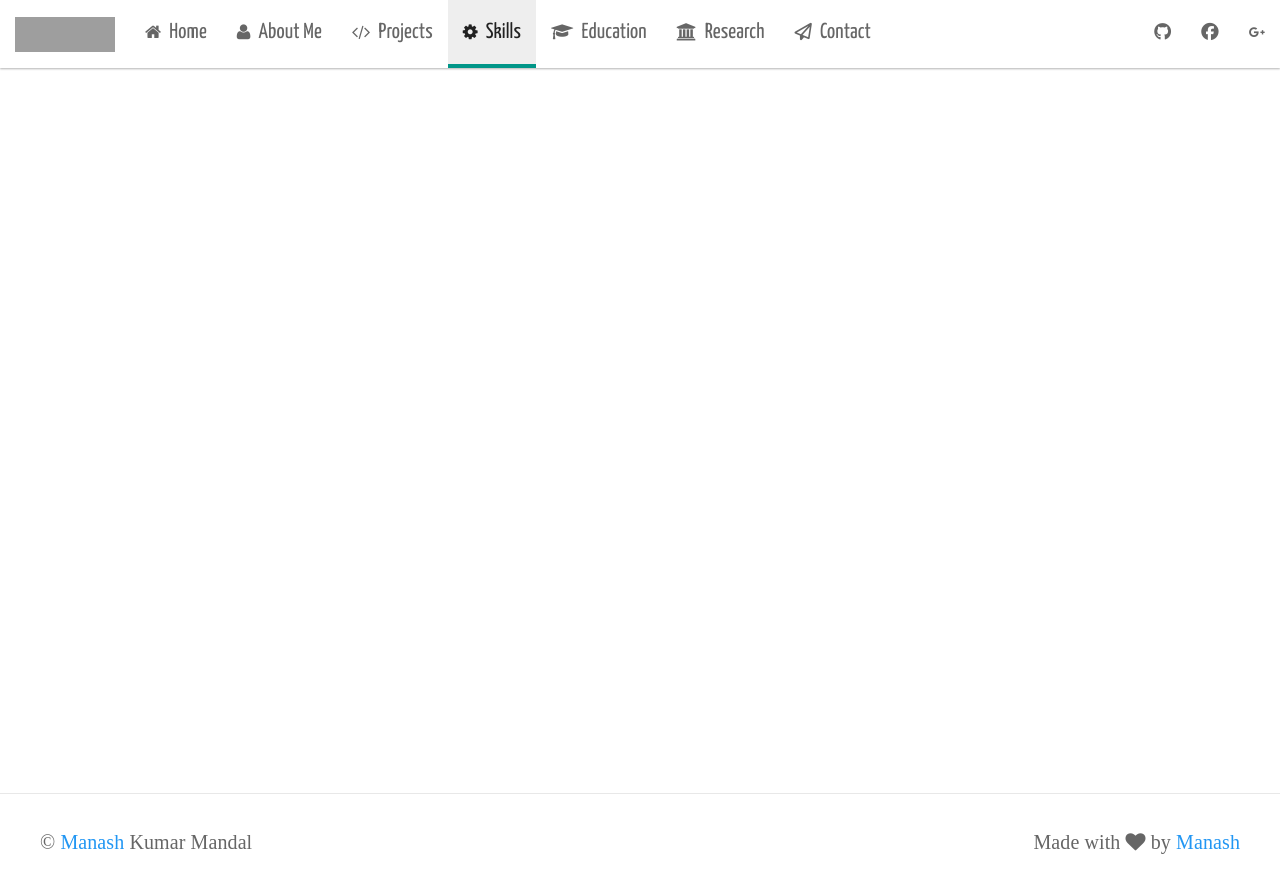
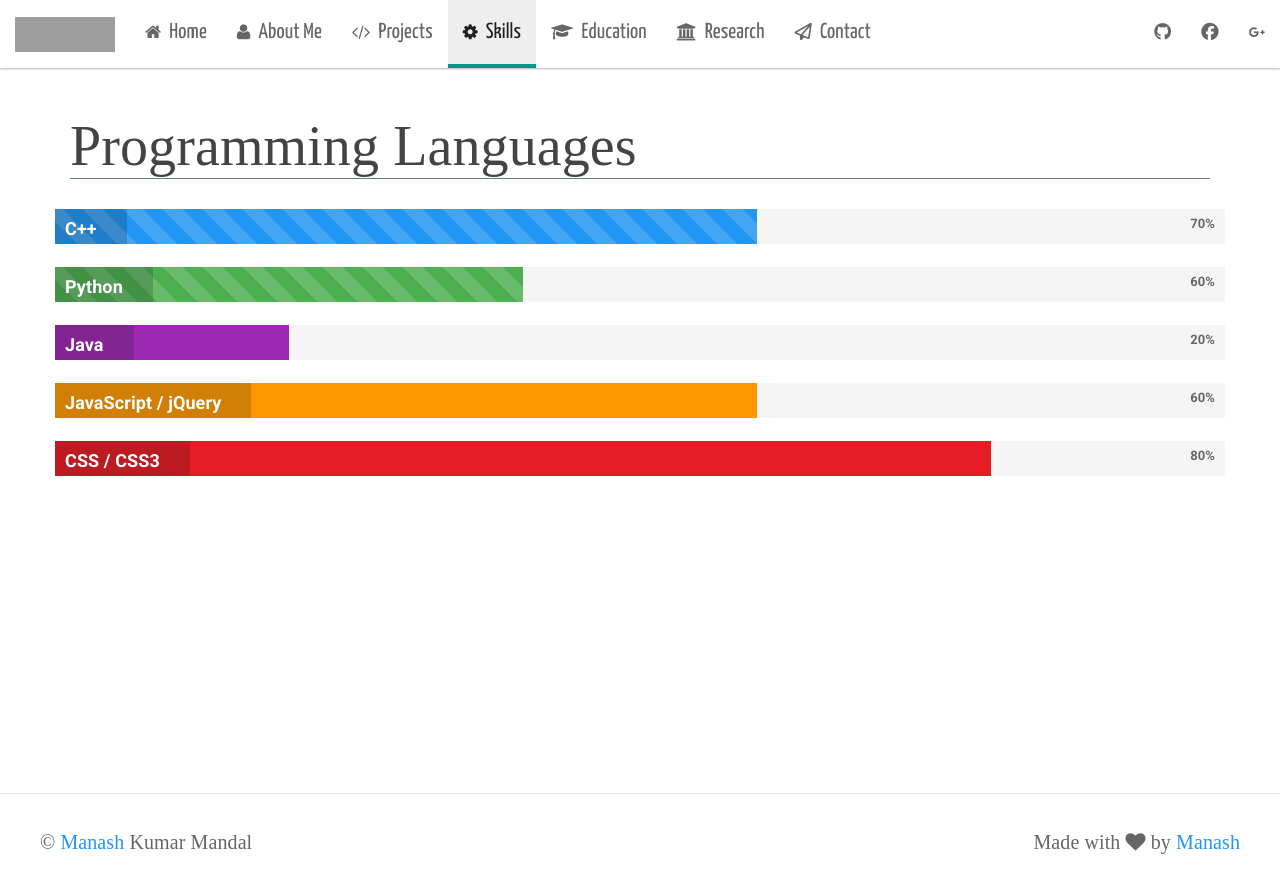
Before and after one commit to manashmandal/manash.me, a Jekyll site: the page built from skills.html, in a window 1280 px wide. Shown: the top 893 px of the page. Built offline with Jekyll 4.4.1, drawn with Linux system fonts in a browser that asks for light colours; nearby versions of some CDN libraries; some web fonts are replaced; grey boxes are pictures that could not be loaded.

Commit message:
added progressbar

```diff
--- a/css/me.css
+++ b/css/me.css
@@ -254,3 +254,41 @@ About Me page
     font-size: 20px;
     color: black;
 }
+
+/*.progress{*/
+    /*height: 50px;*/
+    /*margin-top: 35px;*/
+/*}*/
+
+/*!*Progress bar*!*/
+/*.progress-label {*/
+    /*float: left;*/
+    /*margin-right: 1em;*/
+    /*text-align: center;*/
+/*}*/
+
+.progress {
+    position: relative;
+    height: 35px;
+}
+.progress > .progress-type {
+    position: absolute;
+    left: 0px;
+    font-size: large;
+    font-weight: 800;
+    padding: 3px 30px 0px 10px;
+    color: rgb(255, 255, 255);
+    background-color: rgba(25, 25, 25, 0.2);
+}
+.progress > .progress-completed {
+    position: absolute;
+    right: 0px;
+    font-weight: 800;
+    padding: 3px 10px 2px;
+}
+
+#programming_language_title
+{
+    margin-top: 60px;
+    margin-bottom: 30px;
+}
--- a/skills.html
+++ b/skills.html
@@ -2,3 +2,45 @@
 layout: page_header
 permalink: /skills
 ---
+
+<div class="container">
+    <h1 class="big_title_underline" id="programming_language_title">Programming Languages</h1>
+
+    <div class="row">
+        <div class="progress">
+            <div class="progress-bar progress-bar-striped active" role="progressbar" aria-valuenow="60" aria-valuemin="0" aria-valuemax="100" style="width: 60%;">
+                <span class="sr-only">60% Complete</span>
+            </div>
+            <span class="progress-type">C++</span>
+            <span class="progress-completed">70%</span>
+        </div>
+        <div class="progress">
+            <div class="progress-bar progress-bar-success progress-bar-striped active" role="progressbar" aria-valuenow="40" aria-valuemin="0" aria-valuemax="100" style="width: 40%">
+                <span class="sr-only">60% Complete (success)</span>
+            </div>
+            <span class="progress-type">Python</span>
+            <span class="progress-completed">60%</span>
+        </div>
+        <div class="progress">
+            <div class="progress-bar progress-bar-info" role="progressbar" aria-valuenow="20" aria-valuemin="0" aria-valuemax="100" style="width: 20%">
+                <span class="sr-only">20% Complete (info)</span>
+            </div>
+            <span class="progress-type">Java</span>
+            <span class="progress-completed">20%</span>
+        </div>
+        <div class="progress">
+            <div class="progress-bar progress-bar-warning" role="progressbar" aria-valuenow="60" aria-valuemin="0" aria-valuemax="100" style="width: 60%">
+                <span class="sr-only">60% Complete (warning)</span>
+            </div>
+            <span class="progress-type">JavaScript / jQuery</span>
+            <span class="progress-completed">60%</span>
+        </div>
+        <div class="progress">
+            <div class="progress-bar progress-bar-danger" role="progressbar" aria-valuenow="80" aria-valuemin="0" aria-valuemax="100" style="width: 80%">
+                <span class="sr-only">80% Complete (danger)</span>
+            </div>
+            <span class="progress-type">CSS / CSS3</span>
+            <span class="progress-completed">80%</span>
+        </div>
+    </div>
+</div>
```
